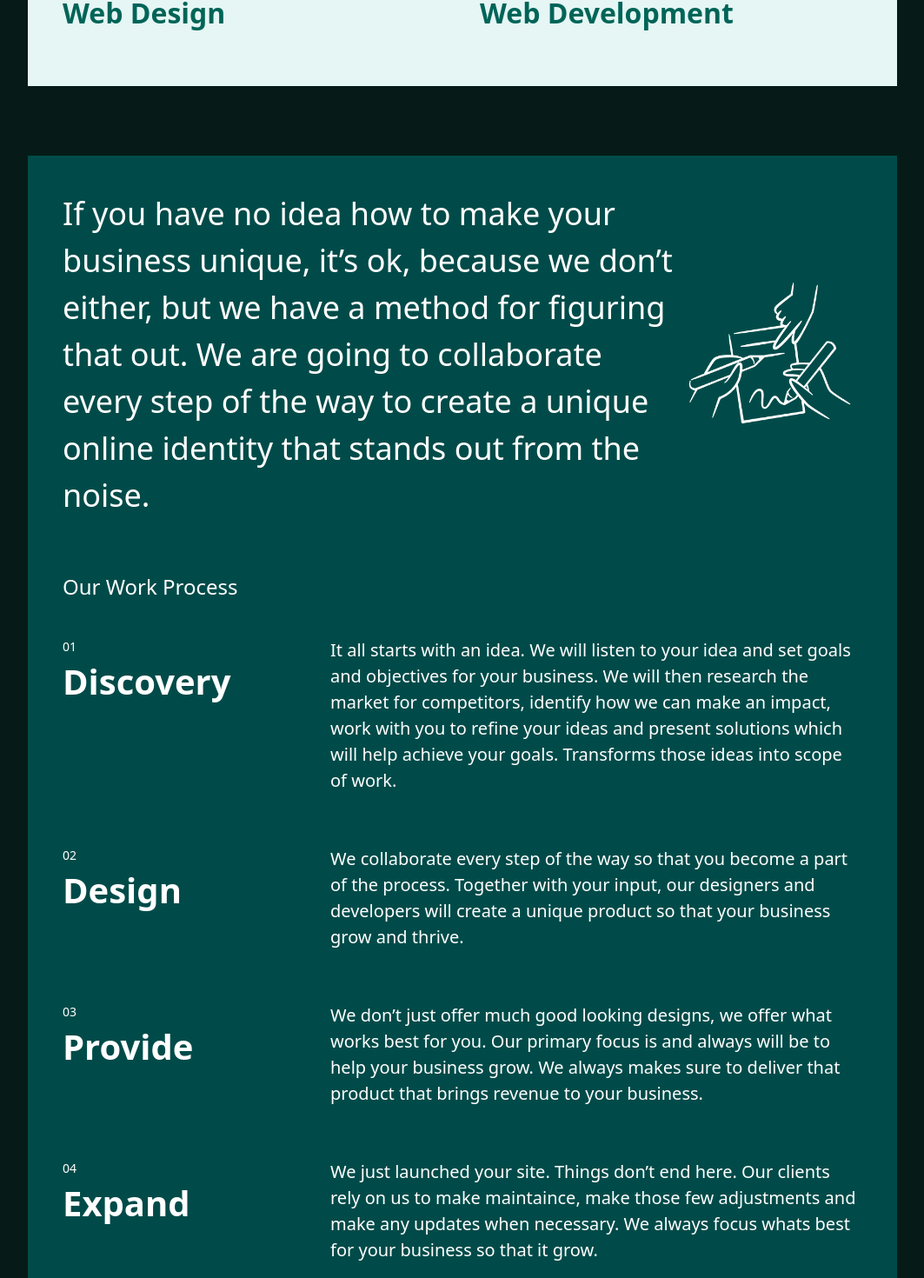
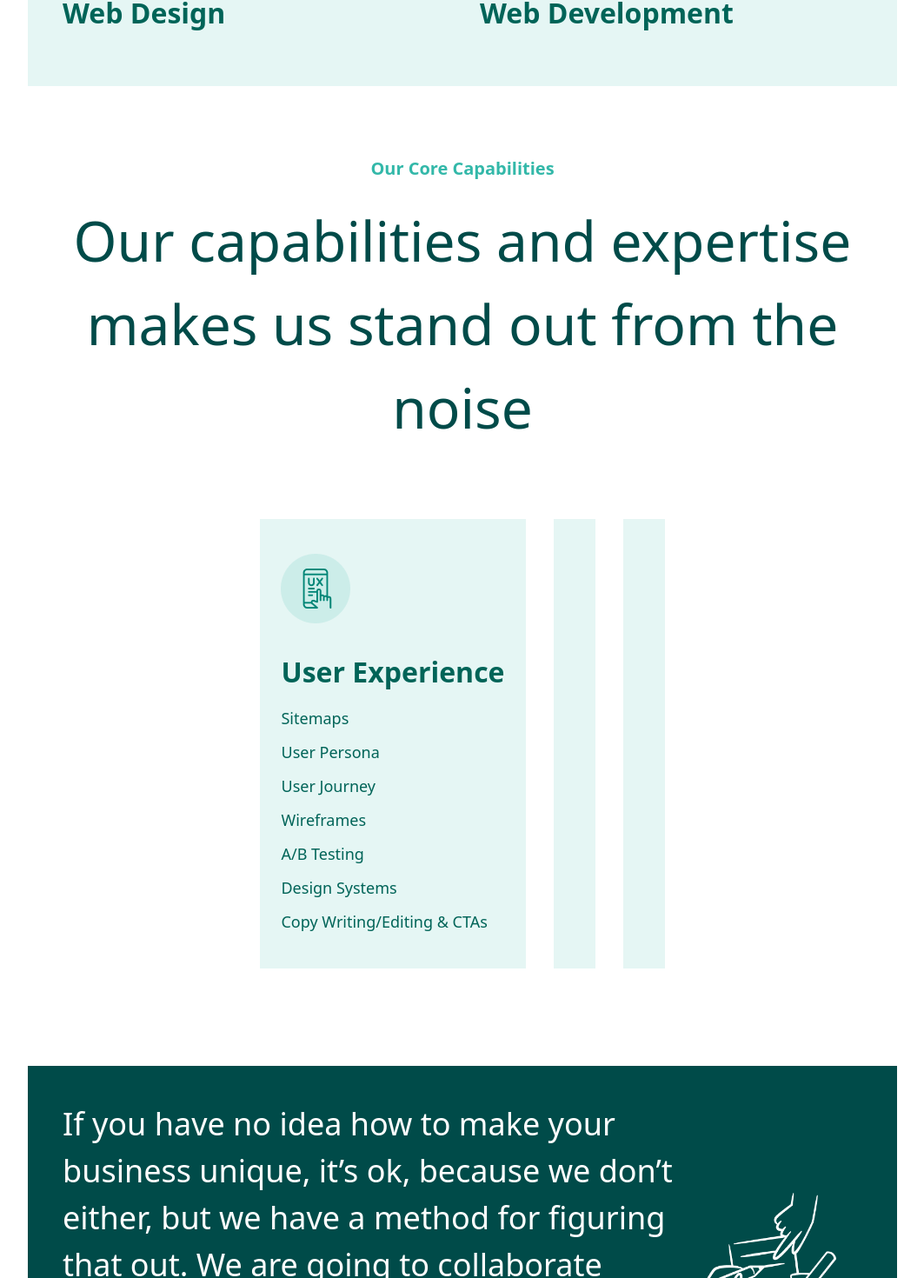
Before and after one commit to Sorel-Haller/duo, a Vue app: page /service in a window 1280 px wide. Shown: the part 467-1937 px from the top of the page at 87% size, without its empty margins (108-1171 px from the left). Built offline with nearby package versions, Linux system fonts and the light colour scheme.

Commit message:
Created capabilitiesService component added it to Service.vue view. Added Heading text and experience card icon and text.

```diff
--- a/src/Views/Service.vue
+++ b/src/Views/Service.vue
@@ -1,5 +1,6 @@
 <template>
     <OurService />
+    <Capabilities />
     <WorkProcessService />
     <DesignProcessService />
     <DesignService />
@@ -9,6 +10,7 @@
 
 <script setup>
     import OurService from '../components/ourService.vue';
+    import Capabilities from '../components/capabilitiesService.vue';
     import WorkProcessService from '../components/workProcessService.vue';
     import DesignProcessService from '../components/designProcessService.vue';
     import DesignService from '../components/designService.vue';
--- a/src/components/Header.vue
+++ b/src/components/Header.vue
@@ -27,7 +27,7 @@ const toggleMenu = () => {
       <!-- Dropdown -->
       <div
         v-if="isOpen"
-        class="absolute right-0 mt-6 w-44 bg-white shadow-lg ">
+        class="absolute right-0 mt-6 w-44 bg-white shadow-lg z-50">
         <router-link to="/" class="block px-4 py-2 text-gray-700 hover:bg-gray-100">
             Home
         </router-link>
--- /dev/null
+++ b/src/components/capabilitiesService.vue
@@ -0,0 +1,47 @@
+<template>
+    <div class="bg-white pt-[40px] pb-[40px] xl:pr-[140px] md:pr-[80px] sm:pr-[32px] pr-[20px] xl:pl-[140px] md:pl-[80px] sm:pl-[32px] pl-[20px]">
+        <div>
+            <div class="flex flex-col gap-[80px] xl:items-center">
+                <!-- Heading -->
+                <div class="flex flex-col gap-[20px]">
+                    <h5 class="font-outfit font-bold text-[#33B8A9] text-[20px] text-center">Our Core Capabilities</h5>
+                    <h2 class="font-outfit font-medium text-[#004B49] lg:text-[64px] md:text-[54px] sm:text-[48px] text-[32px] text-center">Our capabilities and expertise makes us stand out from the noise</h2>
+                </div>
+                <!-- Service List -->
+                <div class="flex flex-col gap-[32px]">
+                    <div class="flex flex-col md:flex-row gap-[32px]">
+                        <div class="bg-[#E5F6F4] flex flex-col gap-[32px] px-[24px] py-[40px]">
+                            <div>
+                                <img src="@/assets/Icon-Experience.png" alt="Profile" class="w-[80px] h-auto" />
+                            </div>
+                            <div class="flex flex-col gap-[16px]">
+                                <h3 class="font-outfit font-semibold text-[#006458] text-[32px] text-nowrap">
+                                    User Experience
+                                </h3>
+                                <ul class="flex flex-col gap-[12px]">
+                                    <li class="font-supreme font-regular text-[#006458] text-[18px]">Sitemaps</li>
+                                    <li class="font-supreme font-regular text-[#006458] text-[18px]">User Persona</li>
+                                    <li class="font-supreme font-regular text-[#006458] text-[18px]">User Journey</li>
+                                    <li class="font-supreme font-regular text-[#006458] text-[18px]">Wireframes</li>
+                                    <li class="font-supreme font-regular text-[#006458] text-[18px]">A/B Testing</li>
+                                    <li class="font-supreme font-regular text-[#006458] text-[18px]">Design Systems</li>
+                                    <li class="font-supreme font-regular text-[#006458] text-[18px]">Copy Writing/Editing & CTAs</li>
+                                </ul>
+                            </div>
+                        </div>
+                        <div class="bg-[#E5F6F4] flex flex-col gap-[32px] px-[24px] py-[40px]">
+
+                        </div>
+                        <div class="bg-[#E5F6F4] flex flex-col gap-[32px] px-[24px] py-[40px]">
+
+                        </div>
+                    </div>
+                    <div class="flex flex-col md:flex-row gap-[32px]">
+
+                    </div>
+                </div>
+            </div>
+        </div>
+    </div>
+
+</template>
--- a/src/components/designProcessService.vue
+++ b/src/components/designProcessService.vue
@@ -1,5 +1,5 @@
 <template>
-        <div class="pt-[40px] pb-[40px] xl:pr-[140px] md:pr-[80px] sm:pr-[32px] pr-[20px] xl:pl-[140px] md:pl-[80px] sm:pl-[32px] pl-[20px]">
+        <div class="bg-white pt-[40px] pb-[40px] xl:pr-[140px] md:pr-[80px] sm:pr-[32px] pr-[20px] xl:pl-[140px] md:pl-[80px] sm:pl-[32px] pl-[20px]">
             <div class="flex flex-col gap-[40px] bg-[#E5F6F4] pt-[40px] pb-[60px] sm:pr-[40px] pr-[20px] sm:pl-[40px] pl-[20px]">
                 <p class="font-supreme font-bold text-[#006458] text-[14px]">Our UX Design Process</p>
                 <!-- User Experience -->
--- a/src/components/designService.vue
+++ b/src/components/designService.vue
@@ -1,5 +1,5 @@
 <template>
-    <div class="pt-[40px] pb-[40px] xl:pr-[140px] md:pr-[80px] sm:pr-[32px] pr-[20px] xl:pl-[140px] md:pl-[80px] sm:pl-[32px] pl-[20px]">
+    <div class="bg-white pt-[40px] pb-[40px] xl:pr-[140px] md:pr-[80px] sm:pr-[32px] pr-[20px] xl:pl-[140px] md:pl-[80px] sm:pl-[32px] pl-[20px]">
         <div class="bg-[#CCEDE9] pt-[40px] pb-[60px] sm:pr-[40px] pr-[20px] sm:pl-[40px] pl-[20px]">
             <div class="flex xl:flex-row flex-col gap-[40px] xl:items-center">
                 <!-- Body -->
--- a/src/components/ourService.vue
+++ b/src/components/ourService.vue
@@ -1,5 +1,5 @@
 <template>
-    <div class="pt-[40px] pb-[40px] xl:pr-[140px] md:pr-[80px] sm:pr-[32px] pr-[20px] xl:pl-[140px] md:pl-[80px] sm:pl-[32px] pl-[20px]">
+    <div class="bg-white pt-[40px] pb-[40px] xl:pr-[140px] md:pr-[80px] sm:pr-[32px] pr-[20px] xl:pl-[140px] md:pl-[80px] sm:pl-[32px] pl-[20px]">
         <div class="bg-[#E5F6F4] pt-[40px] pb-[60px] sm:pr-[40px] pr-[20px] sm:pl-[40px] pl-[20px]">
             <div class="flex flex-col gap-[40px]">
                 <h1 class="text-[#006458] font-outfit font-semibold md:text-[64px] sm:text-[48px] text-[36px] leading-[83px] text-nowrap">Our Services</h1>
--- a/src/components/seoService.vue
+++ b/src/components/seoService.vue
@@ -1,5 +1,5 @@
 <template>
-    <div class="pt-[40px] pb-[40px] xl:pr-[140px] md:pr-[80px] sm:pr-[32px] pr-[20px] xl:pl-[140px] md:pl-[80px] sm:pl-[32px] pl-[20px]">
+    <div class="bg-white pt-[40px] pb-[40px] xl:pr-[140px] md:pr-[80px] sm:pr-[32px] pr-[20px] xl:pl-[140px] md:pl-[80px] sm:pl-[32px] pl-[20px]">
         <div class="bg-[#CCEDE9] pt-[40px] pb-[60px] sm:pr-[40px] pr-[20px] sm:pl-[40px] pl-[20px]">
             <div class="flex xl:flex-row flex-col gap-[40px] xl:items-center">
                 <!-- Body -->
--- a/src/components/webService.vue
+++ b/src/components/webService.vue
@@ -1,5 +1,5 @@
 <template>
-    <div class="pt-[40px] pb-[40px] xl:pr-[140px] md:pr-[80px] sm:pr-[32px] pr-[20px] xl:pl-[140px] md:pl-[80px] sm:pl-[32px] pl-[20px]">
+    <div class="bg-white pt-[40px] pb-[40px] xl:pr-[140px] md:pr-[80px] sm:pr-[32px] pr-[20px] xl:pl-[140px] md:pl-[80px] sm:pl-[32px] pl-[20px]">
         <div class="bg-[#E5F6F4] pt-[40px] pb-[60px] sm:pr-[40px] pr-[20px] sm:pl-[40px] pl-[20px]">
             <div class="flex xl:flex-row flex-col gap-[40px] xl:items-start">
                 <!-- Illustration -->
--- a/src/components/workProcessService.vue
+++ b/src/components/workProcessService.vue
@@ -1,5 +1,5 @@
 <template>
-        <div class="pt-[40px] pb-[40px] xl:pr-[140px] md:pr-[80px] sm:pr-[32px] pr-[20px] xl:pl-[140px] md:pl-[80px] sm:pl-[32px] pl-[20px]">
+        <div class="bg-white pt-[40px] pb-[40px] xl:pr-[140px] md:pr-[80px] sm:pr-[32px] pr-[20px] xl:pl-[140px] md:pl-[80px] sm:pl-[32px] pl-[20px]">
             <div class="flex flex-col gap-[60px] bg-[#004B49] pt-[40px] pb-[60px] sm:pr-[40px] pr-[20px] sm:pl-[40px] pl-[20px]">
                 <div class="flex justify-center items-center lg:flex-row flex-col gap-[10px]">
                     <h2 class="font-outfit font-medium xl:w-[1200px] lg:w-[679px] md:text-[36px] sm:text-[36px] text-[24px] text-white">If you have no idea how to make your business unique, it’s ok, because we don’t either, but we have a method for figuring that out. We are going to collaborate every step of the way to create a unique online identity that stands out from the noise.</h2>
```
Also changed, not shown: src/assets/Icon-Experience.png (added).
